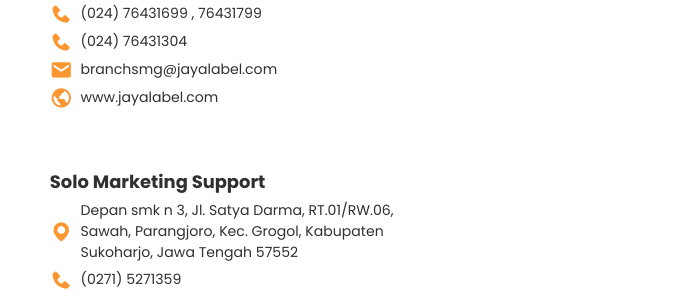
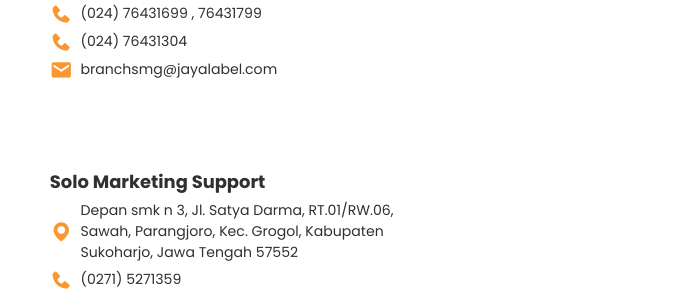
Before and after one commit to aburijaldev/PTJayaLabel, a plain HTML site: page index.html in a window 1280 px wide. Shown: the part 5341-5635 px from the top of the page, 603-1280 px from the left. Drawn offline with nearby package versions, Linux system fonts and the light colour scheme; a web font is replaced by a local one.

Commit message:
ubah contact

```diff
--- a/index.html
+++ b/index.html
@@ -618,12 +618,7 @@
             <i class="bx bxs-envelope"></i>
             <p>branchsmg@jayalabel.com</p>
           </li>
-          <li class="list-box">
-            <i class="bx bx-world"></i>
-            <p>www.jayalabel.com</p>
-          </li>
         </ul>
-
         <ul class="contact-box">
           <h3>Cikarang Branch Office</h3>
           <li class="list-box">
```
Also changed, not shown: img/LogoPT.jpg (deleted), img/LogoPT.png (deleted), img/header.png (deleted), img/honeywell.png (deleted), img/icon18.png (deleted).
